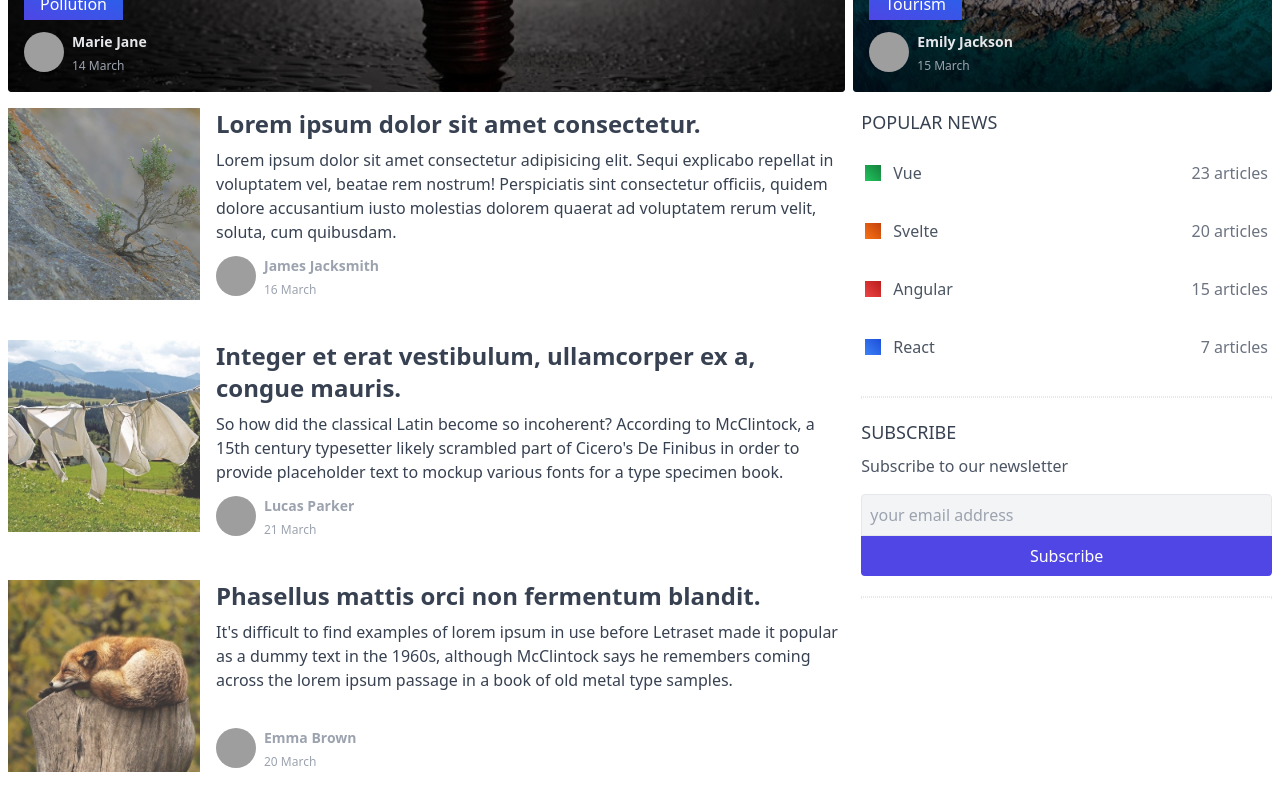
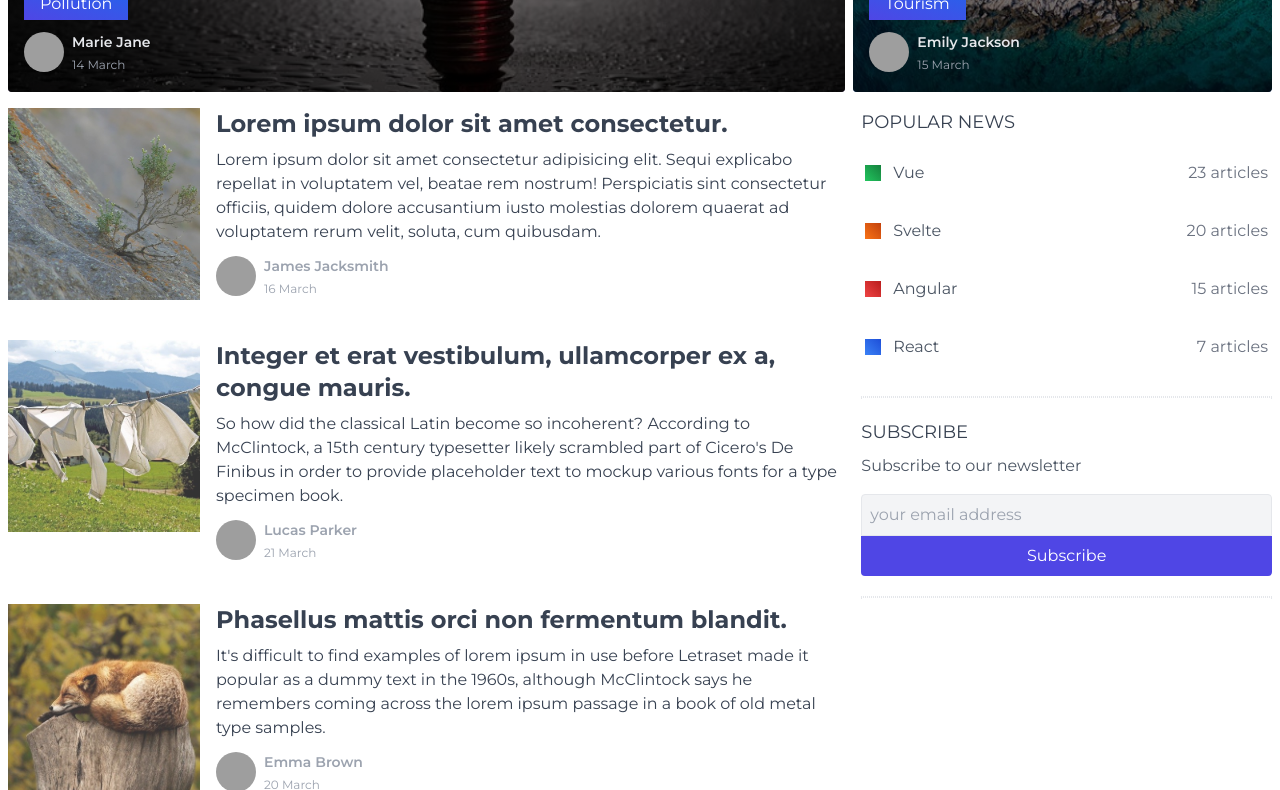
Before and after one commit to speareeD/speareed.github.io, a website: page index.html in a window 1280 px wide. Shown: the part 404-1194 px from the top of the page. Drawn offline with Linux system fonts and the light colour scheme; grey boxes are pictures that could not be loaded.

Commit message:
applied new font family in project

```diff
--- a/index.html
+++ b/index.html
@@ -9,7 +9,7 @@
   <title>TailwindCSS</title>
 </head>
 
-<body class="bg-white dark:bg-slate-900">
+<body class="bg-white dark:bg-slate-900 font-main">
   <div class="max-w-screen-xl mx-auto h-screen grid grid-rows-layout">
     <!-- header -->
     <header class="px-2 border-b flex items-center justify-between h-14">
```
Also changed, not shown: public/styles.css.
